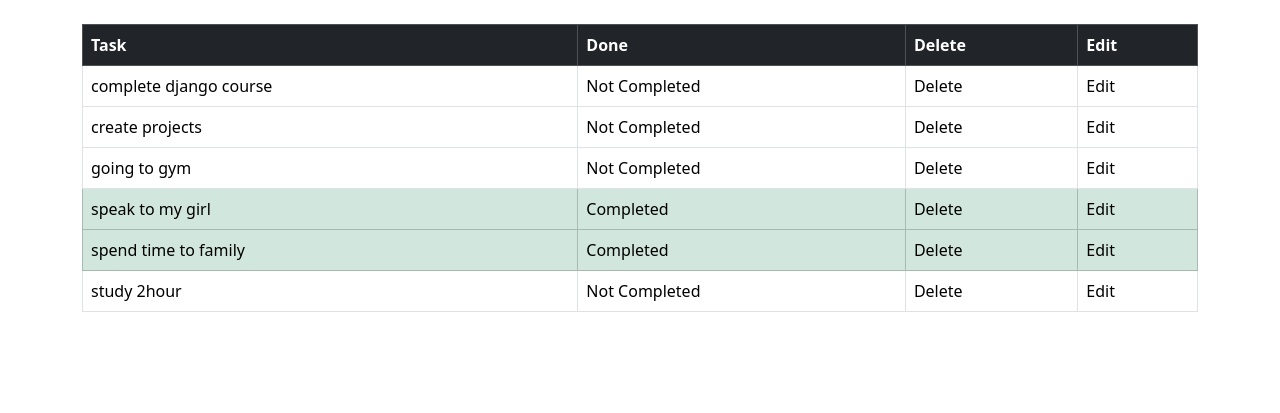
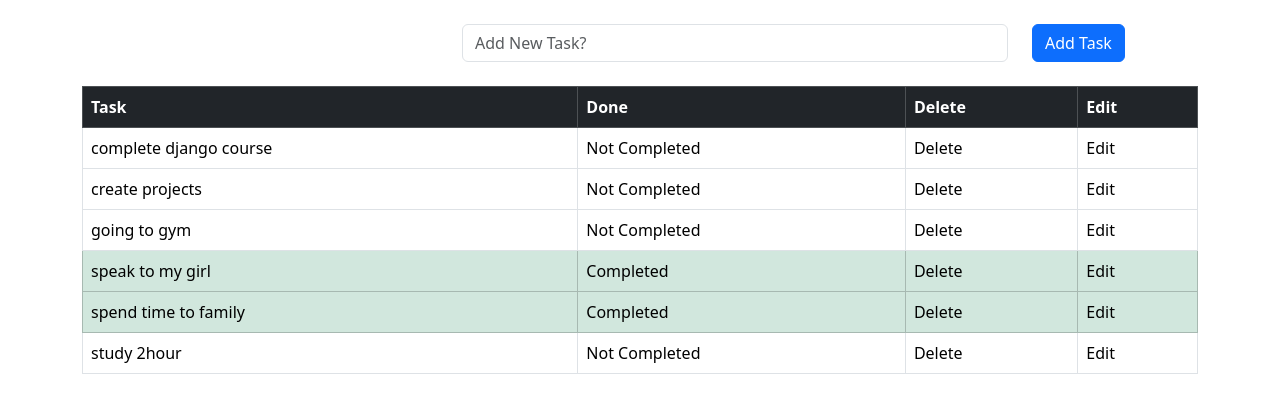
Before and after one commit to Gopik04/taskmate-using-django, a Django app: page /todolist/ in a window 1280 px wide. Shown: the part 65-478 px from the top of the page. Run offline with Django 5.2, Linux system fonts and the light colour scheme; data comes from the database, SQL or seed files in the repository; both versions use the stored data as it was after the commit.

Commit message:
form added and views updated

```diff
--- a/todolist_app/templates/todolist.html
+++ b/todolist_app/templates/todolist.html
@@ -4,9 +4,29 @@
 {% endblock title %}
 
 {% block content %}
-
   <div class="container">
     <br>
+    {% if messages %}
+      {% for message in messages %}
+      <div class="alert alert-success alert-dismissible fade show" role="alert">
+        {{message}}
+        <button type="button" class="btn-close" data-bs-dismiss="alert" aria-label="Close"></button>
+      </div>
+      {% endfor %}
+    {% endif %}
+
+    <form method="POST">
+      {% csrf_token %}
+      <div class="row">
+        <div class="col-lg-4"><label></label></div>
+        <div class="col-lg-6">
+          <input type="text" class="form-control" name="task" placeholder="Add New Task?">
+        </div>
+        <div class="col-lg-2">
+          <button type="submit" class="btn btn-primary">Add Task</button>
+        </div>
+      </div>
+    </form><br>
     <table class="table table-bordered">
       <thead class="table-dark">
         <tr>
@@ -17,6 +37,7 @@
         </tr>
       </thead>
       <tbody>
+        {% if all_task %}
           {% for obj in all_task %}
             {% if obj.done %}
               <tr class="table-success">
@@ -34,6 +55,7 @@
               </tr>
             {% endif %}
           {% endfor %}
+        {% endif %}
       </tbody>
 
     </table>
--- a/todolist_app/views.py
+++ b/todolist_app/views.py
@@ -1,10 +1,19 @@
-from django.shortcuts import render
+from django.shortcuts import render,redirect
 from django.http import HttpResponse
 from .models import TaskList
+from .forms import TaskForm
+from django.contrib import messages
 # Create your views here.
 def todolist(request):
-   all_task=TaskList.objects.all
-   return render(request,'todolist.html',{'all_task':all_task})
+   if request.method == 'POST':
+      form=TaskForm(request.POST)
+      if form.is_valid():
+         form.save()
+      messages.success(request,'Task Added Successfully !!!')
+      return redirect('todolist')
+   else:
+      all_task=TaskList.objects.all
+      return render(request,'todolist.html',{'all_task':all_task})
 
 def contact(request):
    context={'contact_text':'welcome to contact page'}
```
Also changed, not shown: todolist_app/forms.py (added, +7 -0 lines), db.sqlite3. Lines whose indentation alone changed are shown as unchanged.
